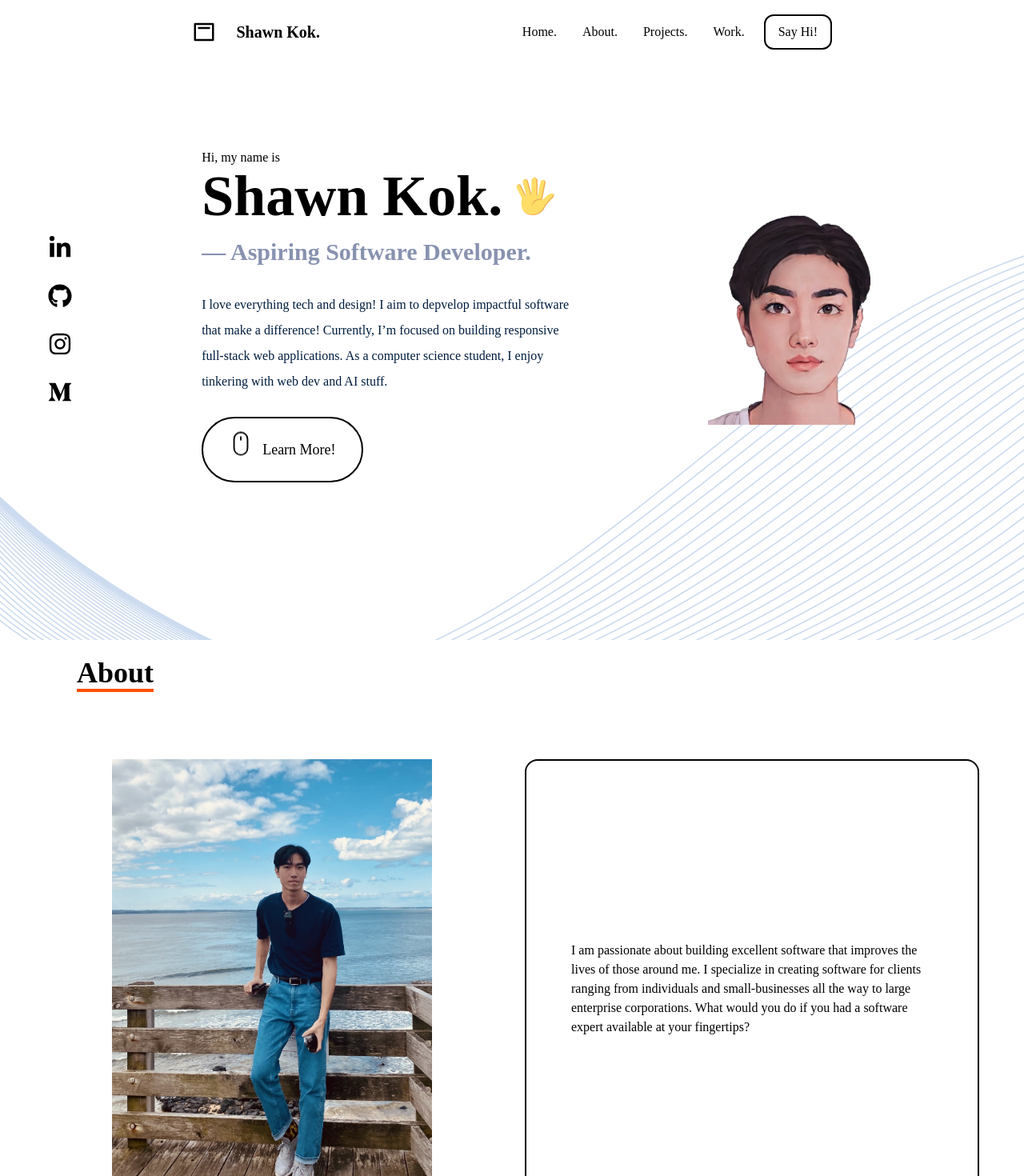
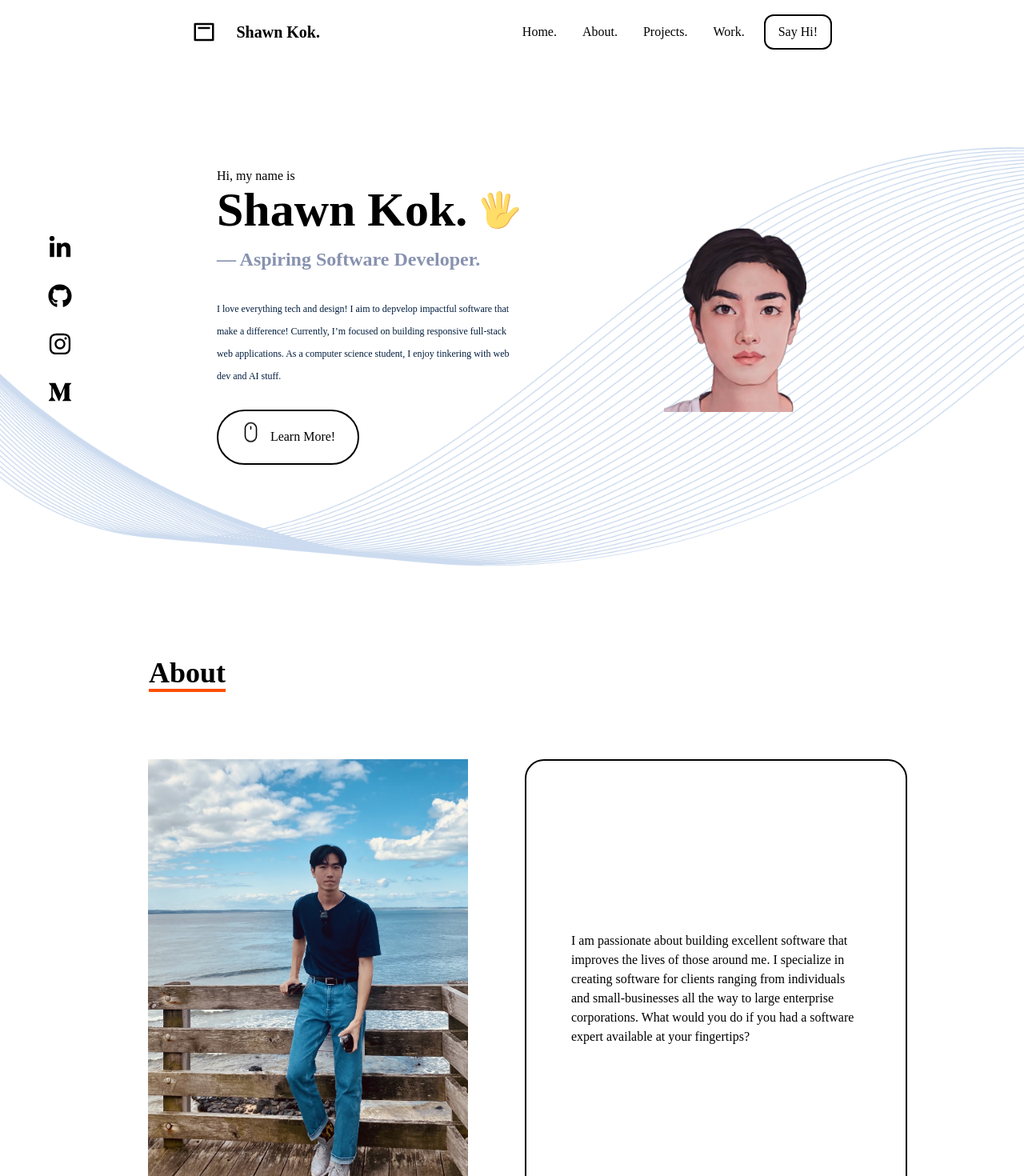
Before and after one commit to Kok-je/Scrabloo, a React (Create React App) app: page / in a window 1280 px wide. Shown: the top 1470 px of the page at 80% size. Built offline with nearby package versions, Linux system fonts and the light colour scheme.

Commit message:
Fized scaling issue

```diff
--- a/src/components/About.jsx
+++ b/src/components/About.jsx
@@ -5,7 +5,7 @@ const About = () => {
   return (
     <div name='about' className='w-full h-screen text-gray-300 '>
       <div className='flex flex-col justify-center items-center w-full h-full '>
-        <div className='max-w-[1300px] w-full flex justify-start pl-20 '>
+        <div className='max-w-[1100px] w-full flex justify-start pl-20 '>
           <div className='sm:text-center pb-8 pl-4 '>
             <p className='text-4xl font-bold inline border-b-4 border-danger'>
               About
@@ -13,11 +13,11 @@ const About = () => {
           </div>
 
         </div>
-        <div className='max-w-[1300px] w-full grid md:grid-cols-2 gap-8 py-14 px-14 '>
+        <div className='max-w-[1100px] w-full grid md:grid-cols-2 gap-8 py-14 px-14 '>
             <div className='div flex flex-row justify-center ' >
                 <img src={aboutPic} alt="profile" width="400" />
             </div>
-            <div className='div flex flex-col justify-center py-10 px-14 rounded-2xl border-2'>
+            <div className='div flex flex-col justify-center py-10 px-14 rounded-3xl border-2'>
                 <p>I am passionate about building excellent software that improves
                 the lives of those around me. I specialize in creating software
                 for clients ranging from individuals and small-businesses all the
--- a/src/components/Home.jsx
+++ b/src/components/Home.jsx
@@ -6,13 +6,13 @@ import { Link } from 'react-scroll';
 
 const Home = () => {
   return (
-    <div name='home' className="w-full h-screen bg-[url('./assets/background1.png')]" >
+    <div name='home' className="w-full h-screen bg-[url('./assets/background1.png')] bg-cover bg-left" style={{backgroundSize: '125%'}} >
       {/* Container */}
       <div className='max-w-[1500px] mx-auto px-8 flex flex-col md:flex-row  h-full '>
         <div class="w-40 h-8"></div>
-            <div className="div flex flex-col order-2 md:order-1 justify-center md:pl-28 ">
+            <div className="div flex flex-col order-2 md:order-1 justify-center md:pl-36 ">
                 <p className='text-pink-600'>Hi, my name is</p>
-                <h1 className='text-4xl md:text-7xl sm:text-5xl font-bold flex items-center '>
+                <h1 className='text-3xl md:text-6xl sm:text-5xl font-bold flex items-center '>
                     Shawn Kok.
                     <div className="div pl-4">
                         <svg
@@ -66,11 +66,11 @@ const Home = () => {
                         </svg>
                     </div>
                 </h1>
-                <h2 className='text-2xl sm:text-3xl font-bold text-[#8892b0] py-4'>
+                <h2 className='text-1xl sm:text-2xl font-bold text-[#8892b0] py-4'>
                     ― Aspiring Software Developer.
                 </h2>
 
-                <p className='text-primary py-4 max-w-[700px] leading-8'>
+                <p className='text-primary text-xs py-4 pr-8 max-w-[700px] leading-7'>
                 I love everything tech and design! I aim to depvelop impactful software that make a difference!
                 Currently, I’m focused on
                 building responsive full-stack web applications.
@@ -78,22 +78,22 @@ const Home = () => {
                 </p>
                 <div>
                     <Link to='about' smooth={true} duration={500}>
-                        <button className='text-lg group rounded-full border-2 px-8 py-6 my-3 flex items-center bg-[#ffffff]'>
+                        <button className='text-base group rounded-full border-2 px-7 py-5 my-3 flex items-center bg-[#ffffff]'>
                             <span className='flex flex-col md:animate-bounce'>
-                                <BsMouse className='mr-3' size={30} />
+                                <BsMouse className='mr-3' size={25} />
                             </span>
                             Learn More!
                             {/* <span className='group-hover:rotate-90 duration-300'>
                                 <HiArrowNarrowRight className='ml-3 ' />
                             </span> */}
                             <span className='hidden group-hover:block transition duration-1000 ease-in-out transition-delay-1000'>
-                                <FiChevronsDown className='ml-3' size={30} />
+                                <FiChevronsDown className='ml-3' size={25} />
                             </span>
                         </button>
                     </Link>
                 </div>
             </div>
-            <div className="div flex flex-col order-1 md:order-2 justify-center px-40 ">
+            <div className="div flex flex-col order-1 md:order-2 justify-center mr-24 px-36 ">
                 <img src={profilePic} alt="profile art" width="300" />
             </div>
         </div>
```
Also changed, not shown: src/assets/background1.png.
